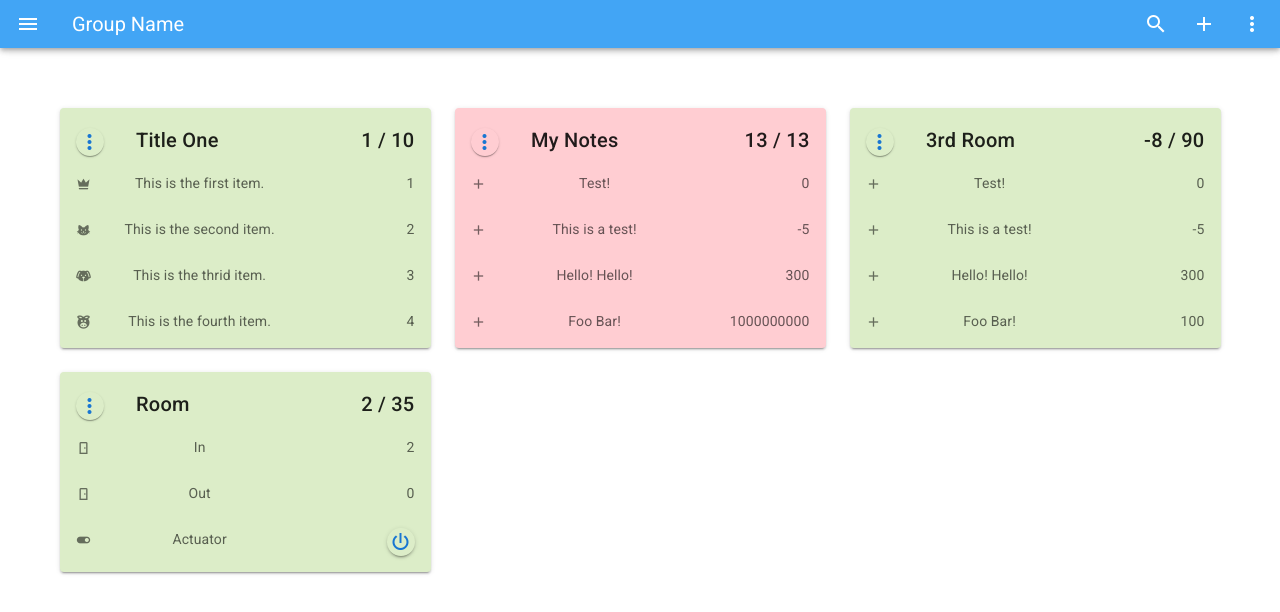
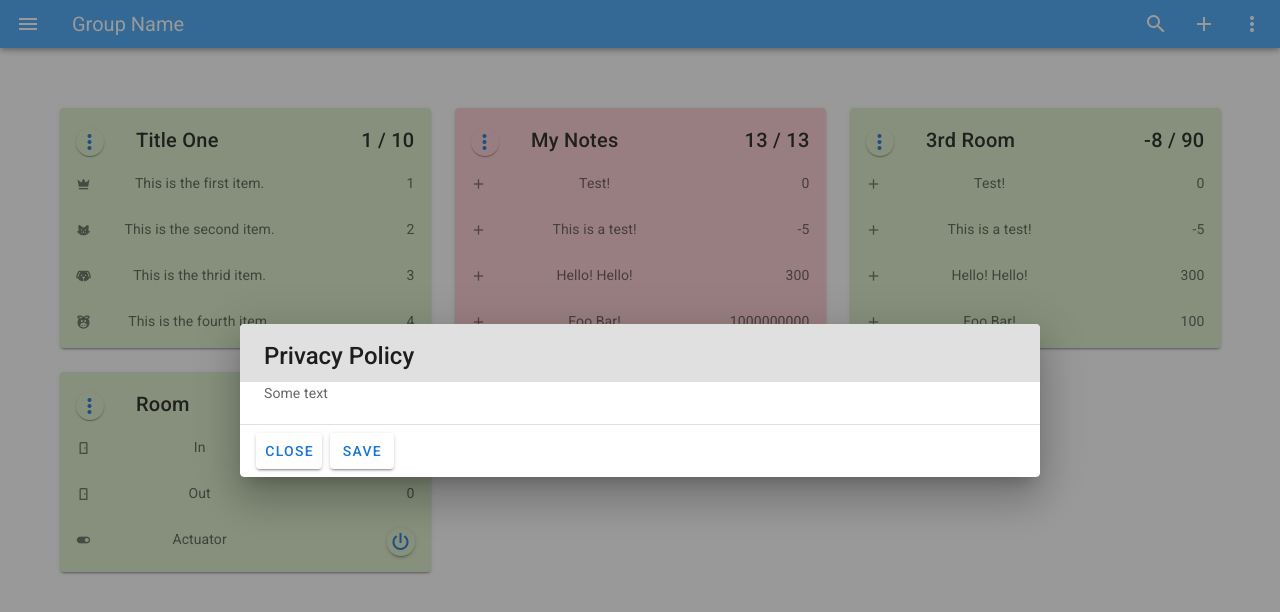
Before and after one commit to pinxau1000/Covid19-CC, a Vue app in the folder app/: page / in a window 1280 px wide. Both pictures are taken after a click on the button 89 px from the left and 141 px from the top of the page. Shown: the top 612 px of the page. Built offline with nearby package versions, Linux system fonts and the light colour scheme.

Commit message:
Added dialog with v-model

```diff
--- a/app/src/components/Body.vue
+++ b/app/src/components/Body.vue
@@ -1,12 +1,20 @@
 <template>
   <v-main>
     <v-container>
-      <CardSettings/>
-      <v-row class="text-justify"  @open-child-settings="callbackMethod($event)">
+      <!--
+      settingsDialog will be updated on the event update:settings-dialog with
+      the value passed meaning that's the same as using
+      v-on:update:settings-dialog and v-bind:show="settingsDialog" or
+      v-bind:settingsDialog.sync="settingsDialog":
+      <CardSettings v-bind:settingsDialog.sync="settingsDialog"/>
+      -->
+      <CardSettings v-model="settingsDialog"/>
+      <v-row class="text-justify">
           <Card
               v-for="card in cards"
               :key="card.id"
               :card="card"
+              @open-card-settings="openCardSettingsHandle($event)"
           />
       </v-row>
     </v-container>
@@ -134,17 +142,14 @@
               }
             ]
           }
-        ]
+        ],
+      settingsDialog: false,
+      tempCard: undefined
     }),
-    props: {
-      settingsDialog: Boolean,
-      my_prop: Object
-    },
     methods: {
-      callbackMethod: function (card) {
-        console.log("callback")
+      openCardSettingsHandle: function (card) {
         this.settingsDialog  = true;
-        this.my_prop = card;
+        this.tempCard = card;
       }
     }
   }
--- a/app/src/components/Card.vue
+++ b/app/src/components/Card.vue
@@ -11,7 +11,7 @@
                   icon
                   small
                   elevation="1"
-                  @click="openSettings"
+                  @click="emitOpenSettings"
               >
                 <v-icon>
                   mdi-dots-vertical
@@ -65,11 +65,10 @@ export default {
     }
   },
   methods: {
-    openSettings: function () {
+    emitOpenSettings: function () {
       // always use kebab-case for event names!
       // (https://vuejs.org/v2/guide/components-custom-events.html)
-      this.$emit("open-child-settings", this.card)
-      console.log("event")
+      this.$emit("open-card-settings", this.card)
     }
   }
 }
--- a/app/src/components/CardSettings.vue
+++ b/app/src/components/CardSettings.vue
@@ -1,7 +1,11 @@
 <template>
+  <!-- v-model is two way bindings means: if you change input value, the
+  bound data will be changed and vice versa.  v-bind:value is called one way
+  binding that means: you can change input value by changing bound data but
+  you can't change bound data by changing input value through the element.-->
   <v-dialog
-      v-model="dialog"
-      width="500px"
+      v-model="show"
+      width="800px"
   >
     <v-card>
       <v-card-title class="headline grey lighten-2">
@@ -12,26 +16,41 @@
       </v-card-text>
       <v-divider/>
       <v-card-actions>
-        <v-btn-toggle
+        <v-btn
             color="primary"
             text
-            @click="dialog = false"
+            elevation="2"
+            @click="closeSettingsDialog"
         >
           Close
-        </v-btn-toggle>
+        </v-btn>
+        <v-btn
+            color="primary"
+            text
+            elevation="2"
+            @click="closeSettingsDialog"
+        >
+          Save
+        </v-btn>
       </v-card-actions>
     </v-card>
-
-
   </v-dialog>
 </template>
 
 <script>
 export default {
   name: "CardSettings",
-  data () {
-    return {
-      dialog: false,
+  props: {
+    show: Boolean,
+    card: Object
+  },
+  model:{
+    prop: "show",
+    event: "update:settings-dialog"
+  },
+  methods: {
+    closeSettingsDialog: function (){
+      this.$emit("update:settings-dialog", false);
     }
   }
 }
```
